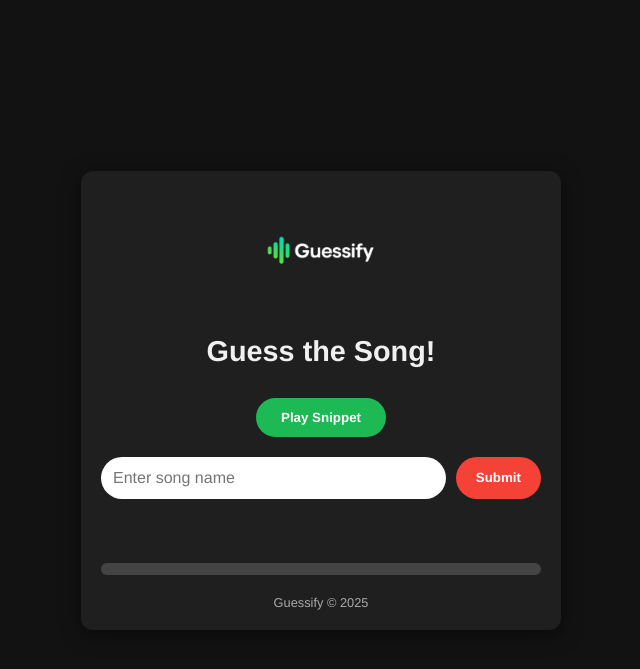
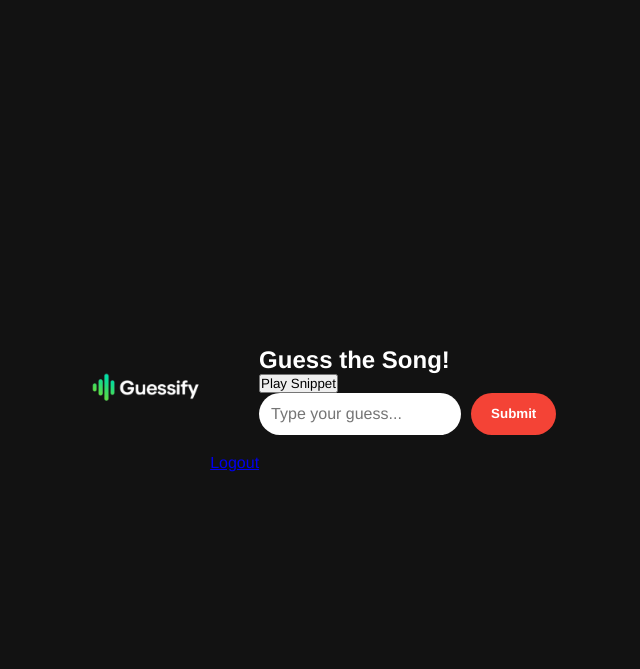
Before and after one commit to mkymac25/spordle, a Flask app: template templates/game.html in a window 1280 px wide. Shown: the top 669 px of the page, without its empty margins (319-959 px from the left). Run offline with Flask 3, Linux system fonts and the light colour scheme; the template is opened without the code that fills it, so the values that code supplies are empty; parts of the project's set-up code (start-up, migrations or seed data) failed here and were passed over.

Commit message:
Update game.html

```diff
--- a/templates/game.html
+++ b/templates/game.html
@@ -2,40 +2,33 @@
 <html lang="en">
 <head>
     <meta charset="UTF-8">
-    <meta name="viewport" content="width=device-width, initial-scale=1.0">
     <title>Guessify</title>
     <link rel="stylesheet" href="{{ url_for('static', filename='style.css') }}">
 </head>
 <body>
-    <div class="container">
-        <header>
-            <img src="{{ url_for('static', filename='images/guessifyWhite.png') }}" alt="Guessify Logo" class="logo">
-        </header>
+    <header>
+        <img src="{{ url_for('static', filename='images/guessifyWhite.png') }}" class="logo">
+        <a href="{{ url_for('logout') }}" class="logout-btn">Logout</a>
+    </header>
 
-        <main>
-            <h1>Guess the Song!</h1>
+    <main>
+        <div class="game-container">
+            <div class="song-info">
+                <h2 id="song-title">Guess the Song!</h2>
+            </div>
 
-            <div class="player">
-                <audio id="audio"></audio>
-                <button id="playSnippet">Play Snippet</button>
+            <div class="controls">
+                <button id="play-snippet">Play Snippet</button>
             </div>
 
             <div class="guess-container">
-                <input type="text" id="guessInput" placeholder="Enter song name">
-                <button id="submitGuess">Submit</button>
+                <input type="text" id="guess-input" placeholder="Type your guess...">
+                <button id="submit-guess">Submit</button>
             </div>
 
-            <div id="feedback" class="feedback"></div>
-
-            <div class="progress-bar">
-                <div class="progress"></div>
-            </div>
-        </main>
-
-        <footer>
-            <p>Guessify &copy; 2025</p>
-        </footer>
-    </div>
+            <div id="feedback"></div>
+        </div>
+    </main>
 
     <script src="{{ url_for('static', filename='app.js') }}"></script>
 </body>
```
